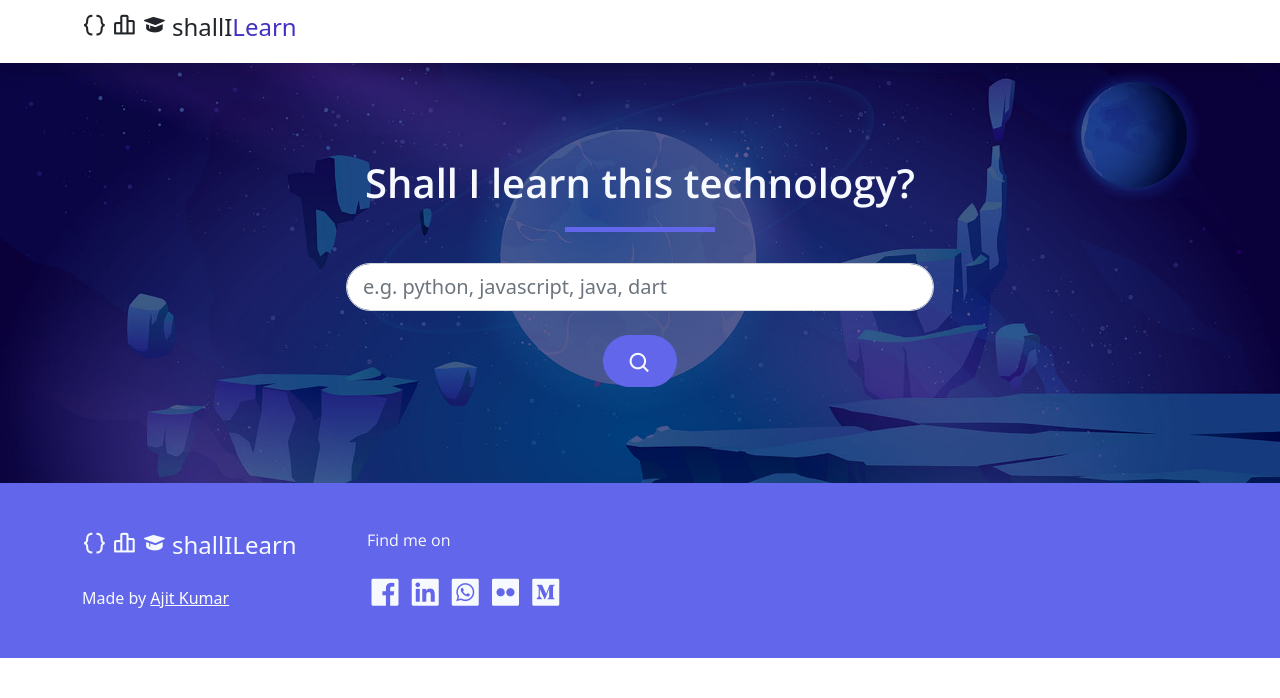
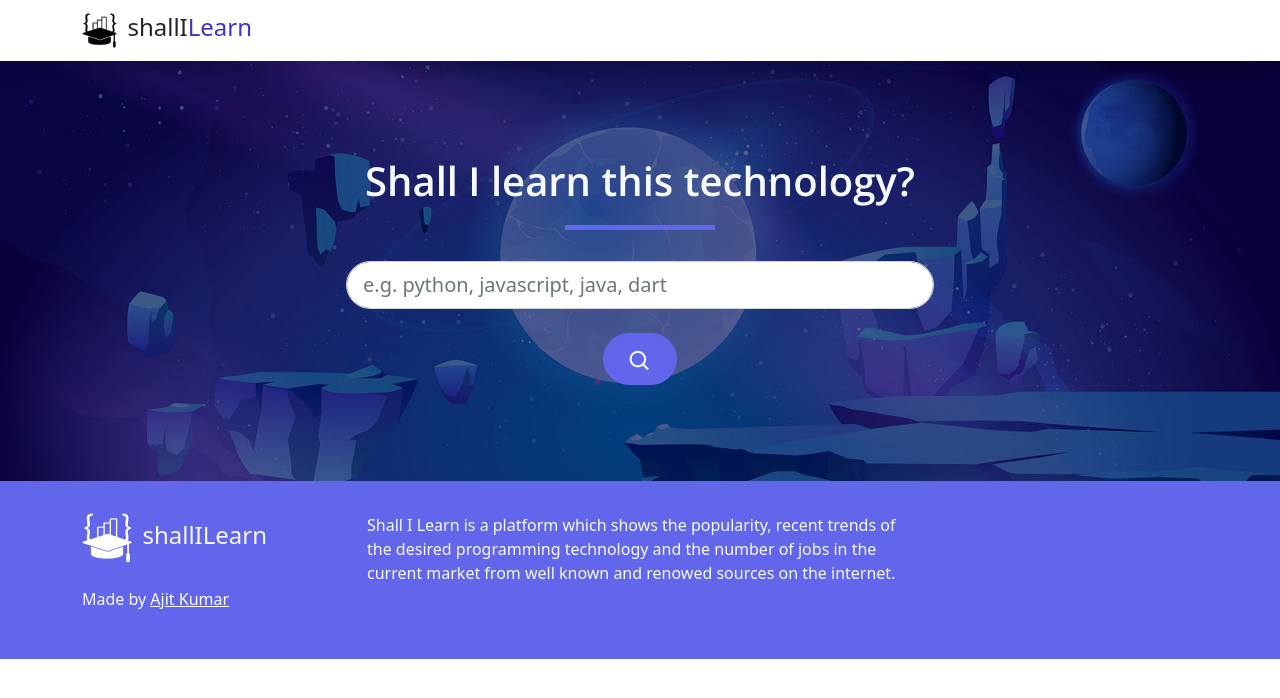
Before and after one commit to ajayraho/shall-i-learn, a FastAPI app: page / in a window 1280 px wide. Shown: the top 698 px of the page. Run offline with FastAPI, Linux system fonts and the light colour scheme; some libraries are stand-ins or nearby versions; some web fonts are replaced.

Commit message:
Pre-final Update: SILLogo, UIEnhancements, footerText

```diff
--- a/assets/js/sil.js
+++ b/assets/js/sil.js
@@ -83,7 +83,8 @@ window.onload = function () {
           ...resp.GTPRegn,
         ]);
         var options = {
-          height: 350,
+          width: 400,
+          height: 300
         };
         var chart = new google.visualization.GeoChart(regionschartDiv);
         chart.draw(data, options);
--- a/templates/index.html
+++ b/templates/index.html
@@ -4,8 +4,8 @@
 	<title>shall I Learn</title>
 	<meta charset="utf-8">
 	<meta name="viewport" content="width=device-width, initial-scale=1">
-	<link rel="apple-touch-icon" href="/assets/img/apple-icon.png">
-	<link rel="shortcut icon" type="image/x-icon" href="/assets/img/favicon.ico">
+	<link rel="apple-touch-icon" href="/assets/img/sillogo.ico">
+	<link rel="shortcut icon" type="image/x-icon" href="/assets/img/sillogo.ico">
 	<link href="/assets/css/bootstrap.min.css" rel="stylesheet">
 	<link href="/assets/css/boxicon.min.css" rel="stylesheet">
 	<link href="https://fonts.googleapis.com/css2?family=Open+Sans:wght@300;400;600&display=swap" rel="stylesheet">
@@ -17,12 +17,10 @@
 
 <body>
 	<!-- Header -->
-	<nav id="main_nav" class="navbar navbar-expand-lg navbar-light bg-white shadow">
+	<nav id="main_nav" class="pb-0 navbar navbar-expand-lg navbar-light bg-white shadow">
 		<div class="container d-flex justify-content-between align-items-center">
 			<a class="navbar-brand h1" href="index.html">
-				<i class='bx bx-code-curly bx-sm text-dark'></i>
-				<i class='bx bx-bar-chart-alt-2 bx-sm text-dark'></i>
-				<i class='bx bxs-graduation bx-sm text-dark'></i>
+				<img style="height: 35px;width: 35px;" src="assets/img/sillogo.png" />&nbsp;
 				<span class="text-dark h4">shallI</span><span class="text-primary h4">Learn</span>
 			</a>
 		</div>
@@ -55,7 +53,7 @@
 				<div class="d-md-flex align-items-start w-100 w-md-75">
 					<h5>Around the World</h5>
 				</div>
-					<div id="region_chart_div" style="width: 500px; height: 350px;"></div>
+					<div id="region_chart_div" style="width: 400px; height: 300px;"></div>
 			</div>
 			<div class="col-md-6 px-md-5">
 				<div style="display:flex; justify-items: auto; flex-wrap: wrap;">
@@ -111,52 +109,52 @@
 		</div>
 	</section>
 
-	<footer class="bg-secondary pt-4">
+	<footer class="bg-secondary pt-2">
 		<div class="container">
 			<div class="row py-4">
-
 				<div class="col-lg-3 col-12 align-left">
 					<a class="navbar-brand" href="index.html">
-						<i class='bx bx-code-curly bx-sm text-light'></i>
-						<i class='bx bx-bar-chart-alt-2 bx-sm text-light'></i>
-						<i class='bx bxs-graduation bx-sm text-light'></i>
+						<img style="filter: invert(1);height: 50px;width: 50px;" src="assets/img/sillogo.png" />&nbsp;
 						<span class="text-light h4">shallILearn</span>
 					</a>
-					<p class="text-light my-lg-4 my-2">
+					<p class="text-light mt-2 my-lg-4">
 						 Made by <a href="" style="color: white;">Ajit Kumar</a>
 					</p>
 				</div>
 
-				<div class="col-lg-3 col-md-4 my-sm-0 mt-4">
+				<div class="col-lg-6 col-md-4 my-sm-0 mt-4 text-light small-md">
+					Shall I Learn is a platform which shows the popularity, recent trends of the desired programming technology and the number of jobs in the current market from well known and renowed sources on the internet.
+				</div>
+				<!-- <div class="col-lg-3 col-md-4 my-sm-0 mt-4 text-light">
 					<h6 class="h6 pb-lg-3 text-light light-300">Find me on</h6>
 					<ul class="list-inline footer-icons light-300">
 						<li class="list-inline-item m-0">
 							<a class="text-light" target="_blank" href="http://facebook.com/">
-								<i class='bx bxl-facebook-square bx-md'></i>
+								<i class='bx bxl-facebook-square bx-sm'></i>
 							</a>
 						</li>
 						<li class="list-inline-item m-0">
 							<a class="text-light" target="_blank" href="https://www.linkedin.com/">
-								<i class='bx bxl-linkedin-square bx-md'></i>
+								<i class='bx bxl-linkedin-square bx-sm'></i>
 							</a>
 						</li>
 						<li class="list-inline-item m-0">
 							<a class="text-light" target="_blank" href="https://www.whatsapp.com/">
-								<i class='bx bxl-whatsapp-square bx-md'></i>
+								<i class='bx bxl-whatsapp-square bx-sm'></i>
 							</a>
 						</li>
 						<li class="list-inline-item m-0">
 							<a class="text-light" target="_blank" href="https://www.flickr.com/">
-								<i class='bx bxl-flickr-square bx-md'></i>
+								<i class='bx bxl-flickr-square bx-sm'></i>
 							</a>
 						</li>
 						<li class="list-inline-item m-0">
 							<a class="text-light" target="_blank" href="https://www.medium.com/">
-								<i class='bx bxl-medium-square bx-md' ></i>
+								<i class='bx bxl-medium-square bx-sm'></i>
 							</a>
 						</li>
 					</ul>
-				</div>
+				</div> -->
 
 			</div>
 		</div>
```
Also changed, not shown: assets/img/apple-icon.png (deleted), assets/img/sillogo.ico (added), assets/img/sillogo.png (added).
